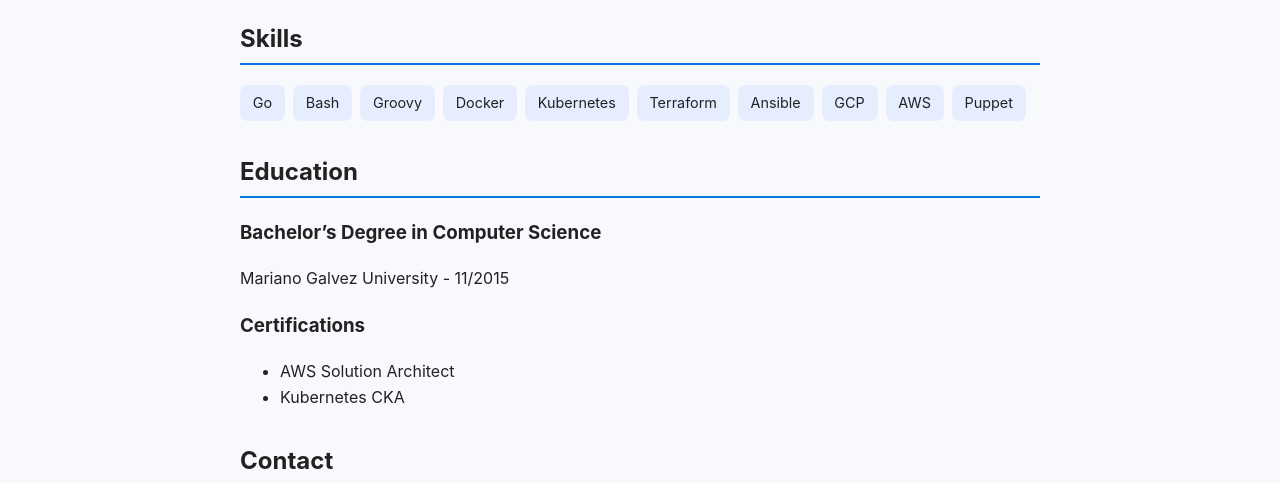
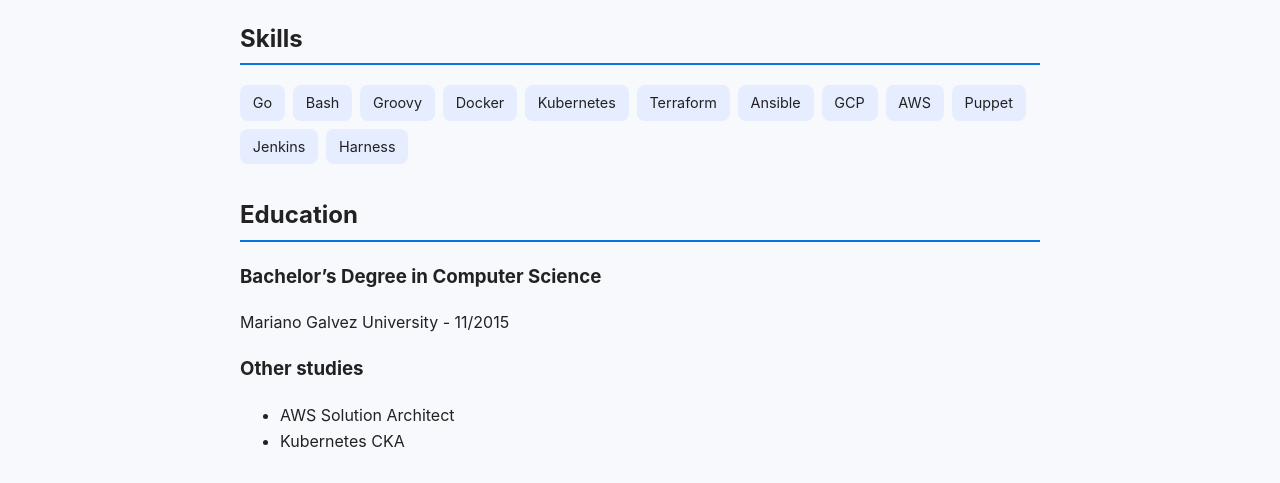
Before and after one commit to ehernandez-xk/ehernandez-xk.github.io, a plain HTML site: page index.html in a window 1280 px wide. Shown: the part 1380-1863 px from the top of the page. Drawn offline with Linux system fonts and the light colour scheme.

Commit message:
small fixes

```diff
--- a/index.html
+++ b/index.html
@@ -78,6 +78,8 @@
         <li>GCP</li>
         <li>AWS</li>
         <li>Puppet</li>
+        <li>Jenkins</li>
+        <li>Harness</li>
       </ul>
     </section>
 
@@ -86,7 +88,7 @@
       <div class="job">
         <h3>Bachelor’s Degree in Computer Science</h3>
         <p>Mariano Galvez University - 11/2015</p>
-        <h3>Certifications</h3>
+        <h3>Other studies</h3>
         <ul>
           <li>AWS Solution Architect</li>
           <li>Kubernetes CKA</li>
```
